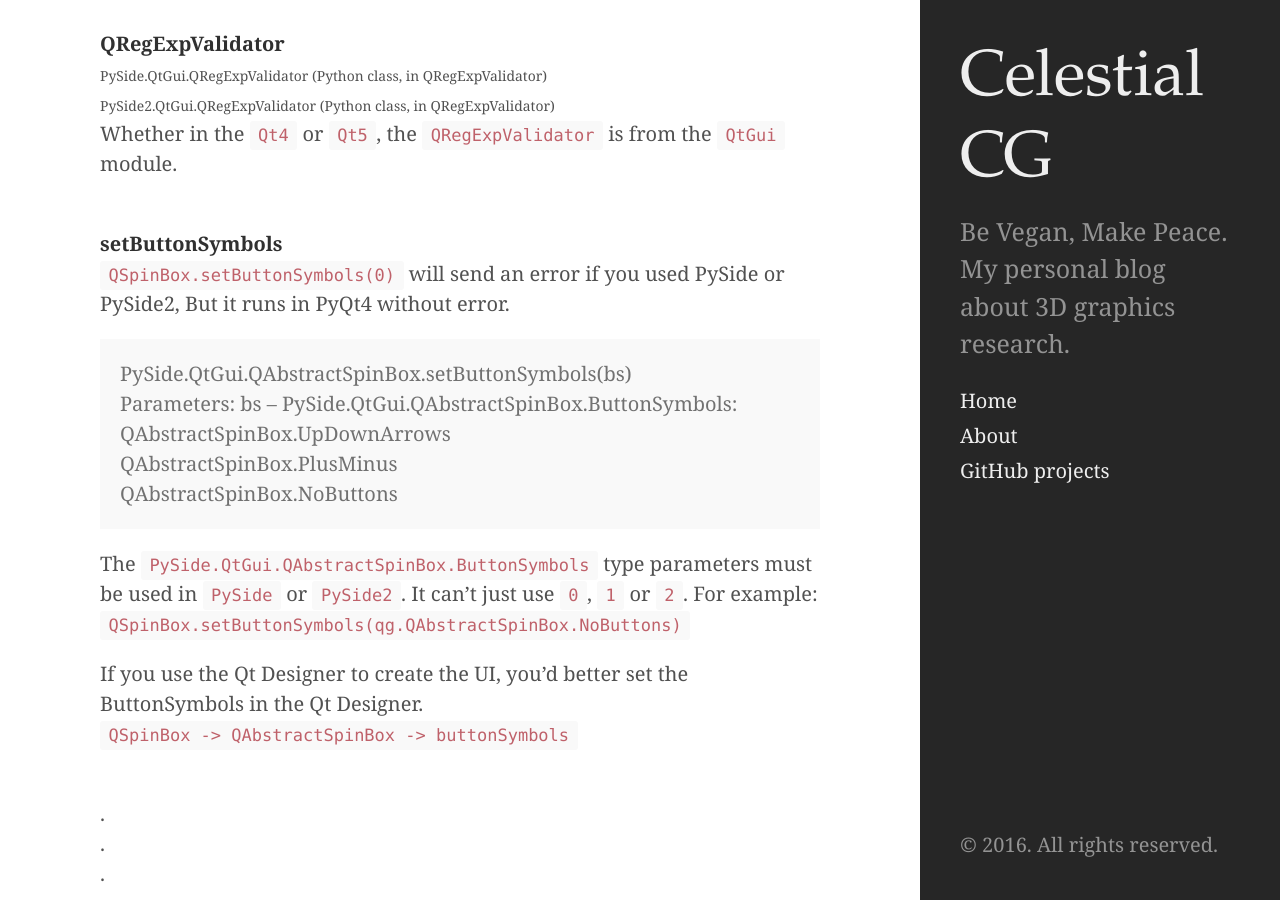
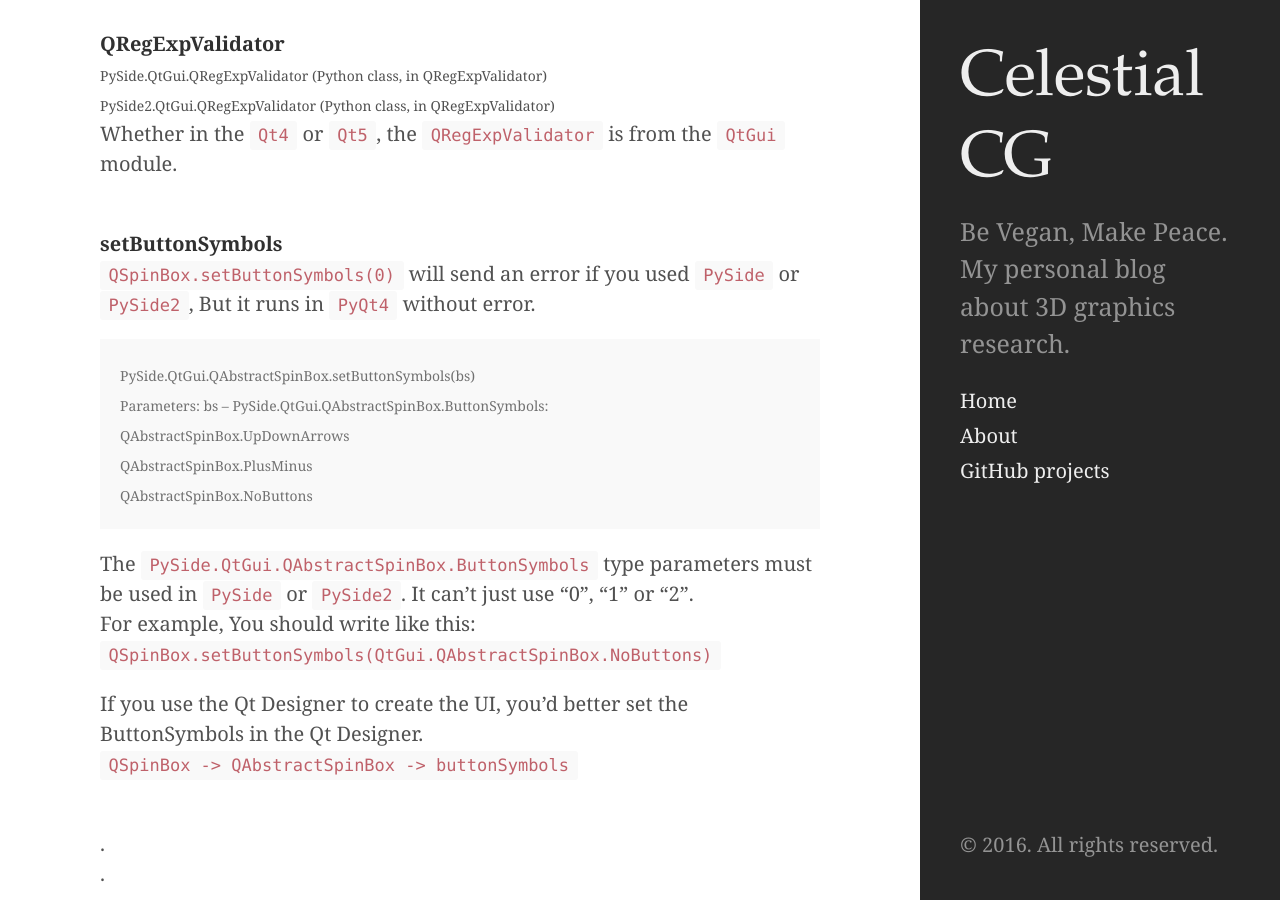
Before and after one commit to crystalsu2008/crystalsu2008.github.io, a Jekyll site: the page built from _posts/2016-09-22-PyQt-for-Maya-2016-2017.md, in a window 1280 px wide and 900 px high, scrolled down 3818 px. Built offline with Jekyll 4.4.1, drawn with Linux system fonts in a browser that asks for light colours.

Commit message:
Update PyQt for Maya

```diff
--- a/_posts/2016-09-22-PyQt-for-Maya-2016-2017.md
+++ b/_posts/2016-09-22-PyQt-for-Maya-2016-2017.md
@@ -105,17 +105,17 @@ Be careful that in the `PySide2` the `QButtonGroup` function was no longer from
 <br>Whether in the `Qt4` or `Qt5`, the `QRegExpValidator` is from the `QtGui` module.
 
 <br>__setButtonSymbols__
-<br>`QSpinBox.setButtonSymbols(0)` will send an error if you used PySide or PySide2, But it runs in PyQt4 without error.
+<br>`QSpinBox.setButtonSymbols(0)` will send an error if you used `PySide` or `PySide2`, But it runs in `PyQt4` without error.
 <div class="message">
-PySide.QtGui.QAbstractSpinBox.setButtonSymbols(bs)
+<small><small>PySide.QtGui.QAbstractSpinBox.setButtonSymbols(bs)
 <br>Parameters: bs – PySide.QtGui.QAbstractSpinBox.ButtonSymbols:
 <br>QAbstractSpinBox.UpDownArrows
 <br>QAbstractSpinBox.PlusMinus
-<br>QAbstractSpinBox.NoButtons
+<br>QAbstractSpinBox.NoButtons</small></small>
 </div>
-The `PySide.QtGui.QAbstractSpinBox.ButtonSymbols` type parameters must be used in `PySide` or `PySide2`. It can't just use `0`, `1` or `2`.
-For example:<br>
-`QSpinBox.setButtonSymbols(qg.QAbstractSpinBox.NoButtons)`
+The `PySide.QtGui.QAbstractSpinBox.ButtonSymbols` type parameters must be used in `PySide` or `PySide2`. It can't just use "0", "1" or "2".
+<br>For example, You should write like this:<br>
+`QSpinBox.setButtonSymbols(QtGui.QAbstractSpinBox.NoButtons)`
 
 If you use the Qt Designer to create the UI, you'd better set the ButtonSymbols in the Qt Designer.
 <br>`QSpinBox -> QAbstractSpinBox -> buttonSymbols`
```
